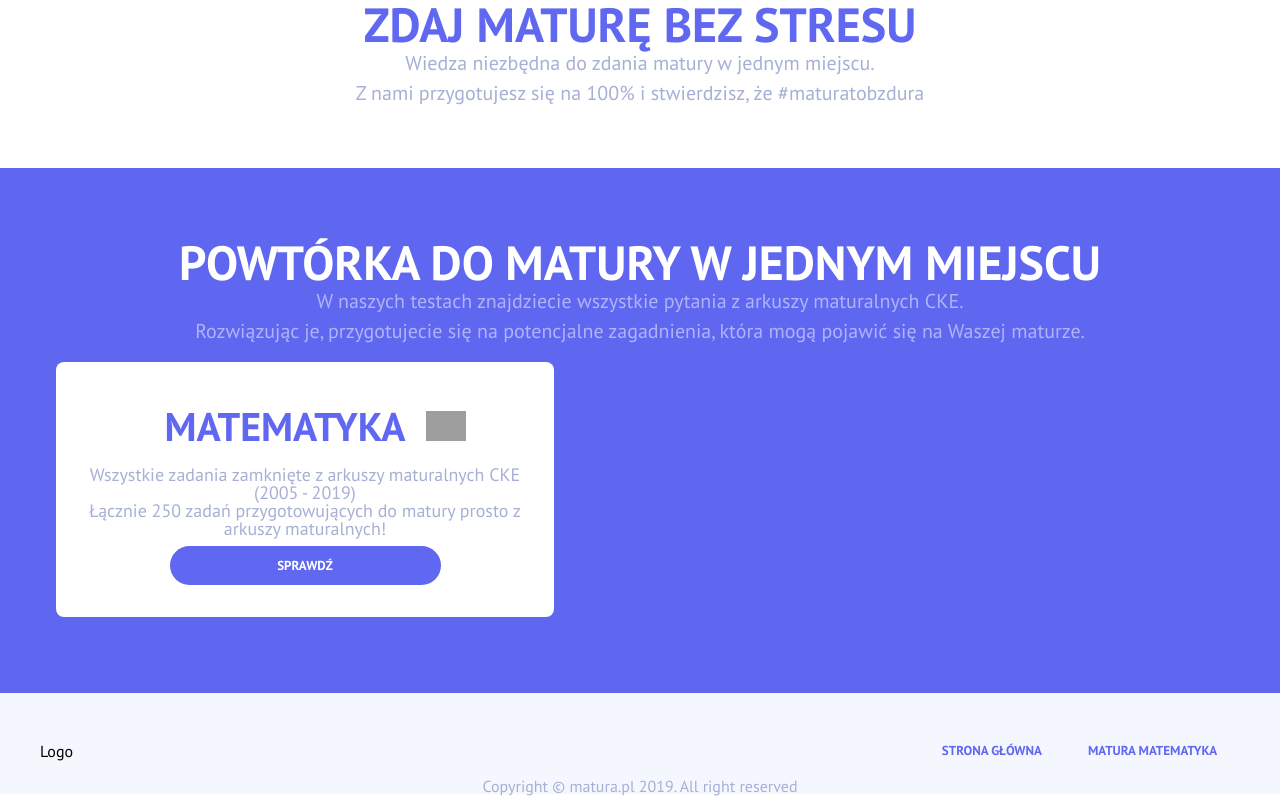
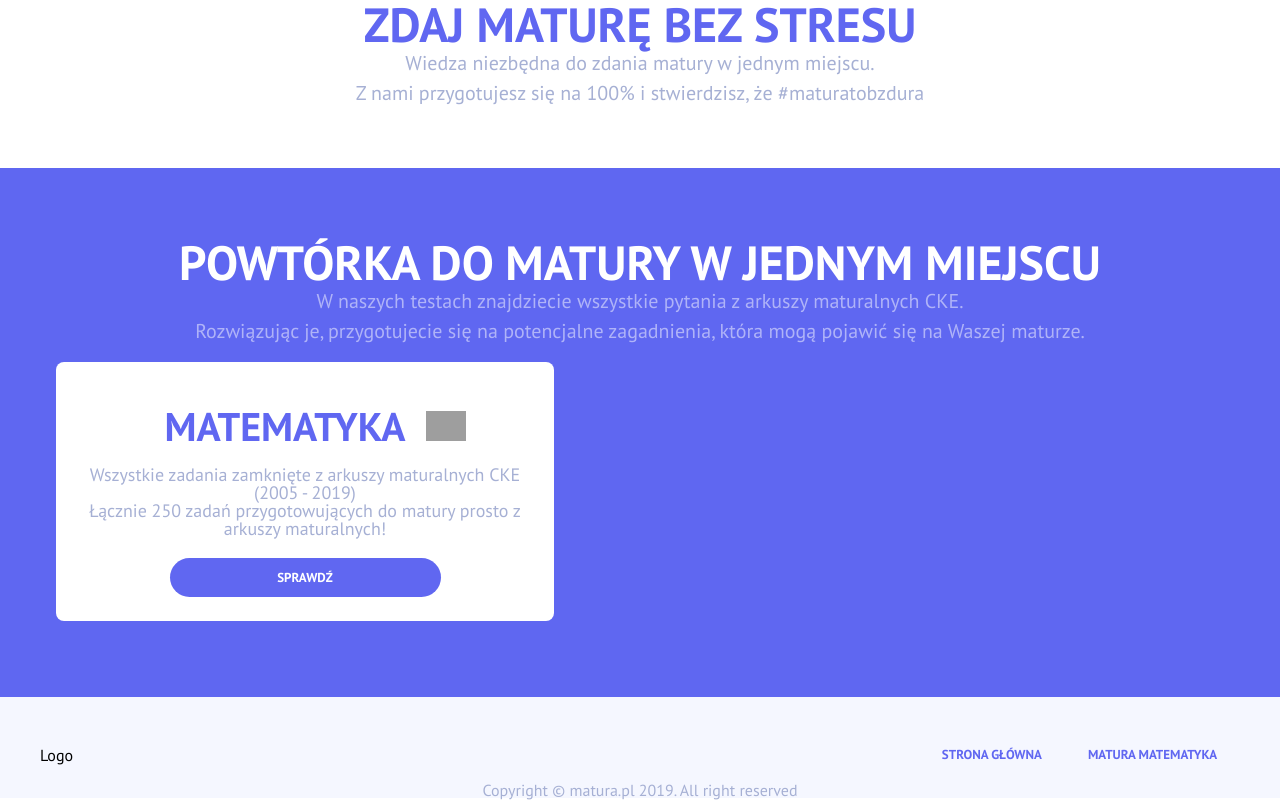
Before and after one commit to piotrprzybytniewski/maturahub-frontend, a React (Create React App) app: page / in a window 1280 px wide. Shown: the part 382-1182 px from the top of the page. Built offline with nearby package versions, Linux system fonts and the light colour scheme; grey boxes are pictures that could not be loaded.

Commit message:
add idea to gitignore

```diff
--- a/src/style.scss
+++ b/src/style.scss
@@ -188,7 +188,7 @@ a {
   }
 
   &__btn {
-    margin: 20px aguto 0 auto;
+    margin: 20px auto 0 auto;
     width: 50%;
   }
 }
```
Also changed, not shown: 1 other file (tests, documents, lock files or other folders).
